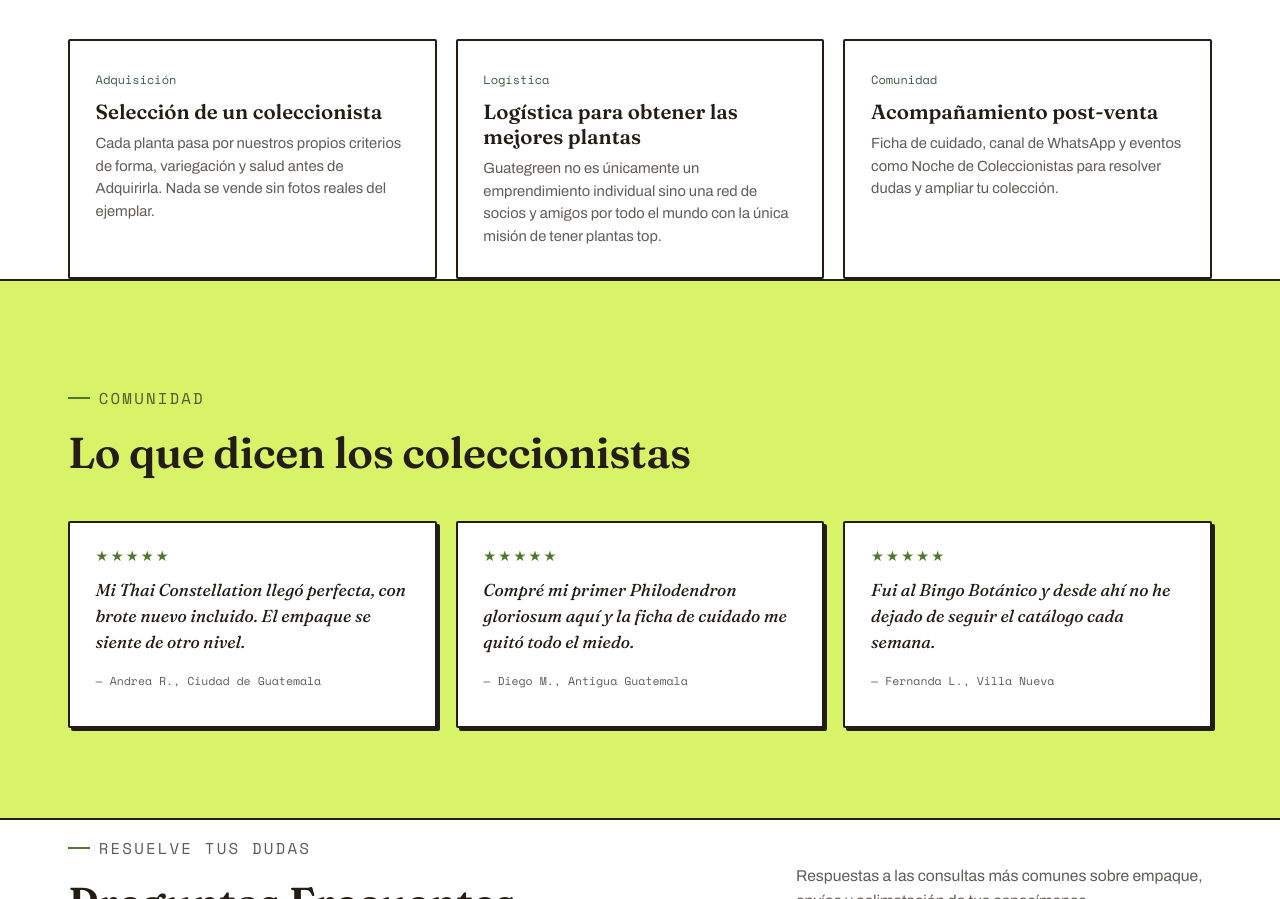
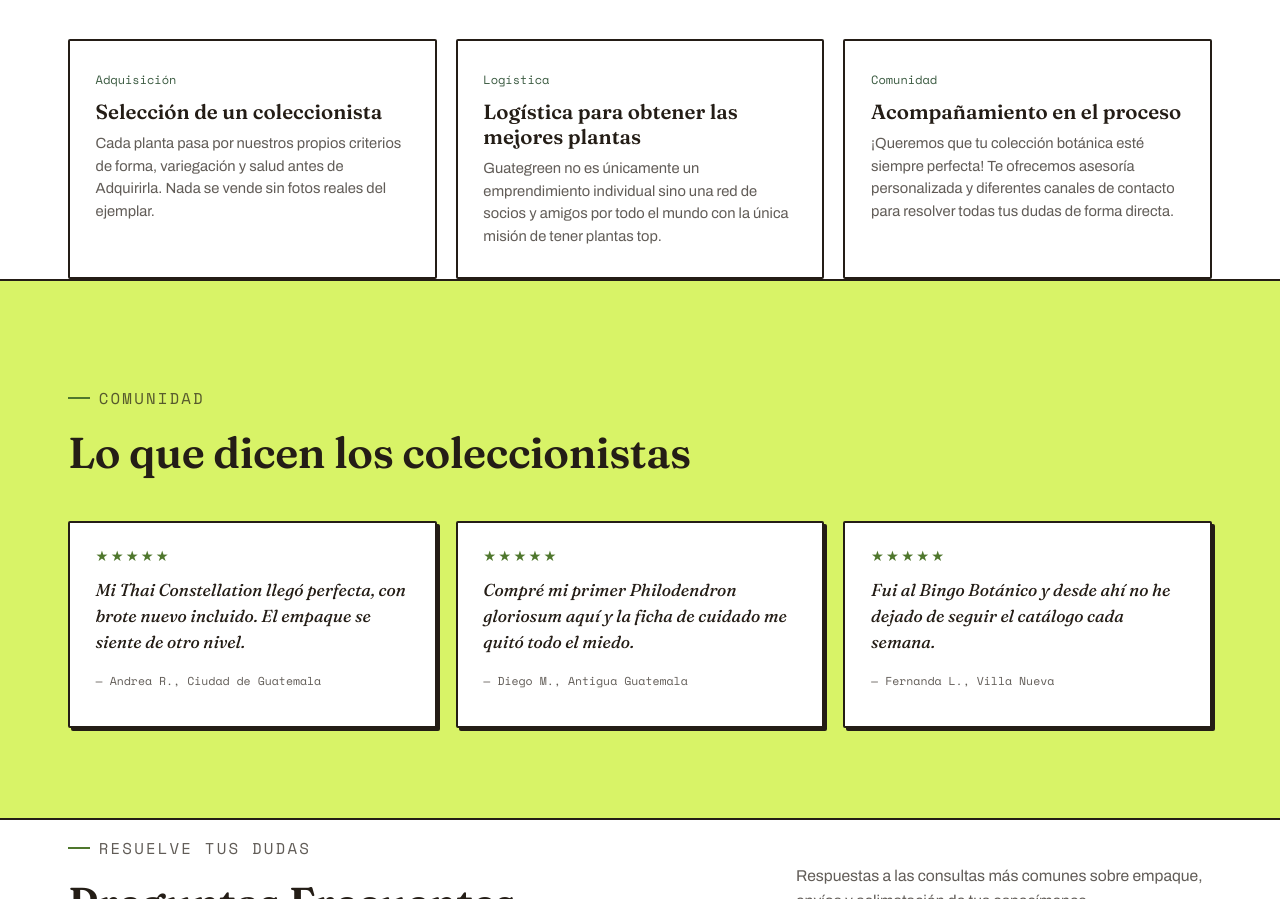
Before and after one commit to Brajan777/guategreen-sitioweb, a plain HTML site: page index.html in a window 1280 px wide. Shown: the part 1768-2667 px from the top of the page. Drawn offline with nearby package versions, Linux system fonts and the light colour scheme.

Commit message:
Add files via upload

```diff
--- a/index.html
+++ b/index.html
@@ -163,8 +163,8 @@
     </div>
     <div class="prop reveal">
       <span class="num mono">Comunidad</span>
-      <h3 class="serif">Acompañamiento post-venta</h3>
-      <p>Ficha de cuidado, canal de WhatsApp y eventos como Noche de Coleccionistas para resolver dudas y ampliar tu colección.</p>
+      <h3 class="serif">Acompañamiento en el proceso</h3>
+      <p>¡Queremos que tu colección botánica esté siempre perfecta! Te ofrecemos asesoría personalizada y diferentes canales de contacto para resolver todas tus dudas de forma directa.</p>
     </div>
   </div>
 </section>
```
